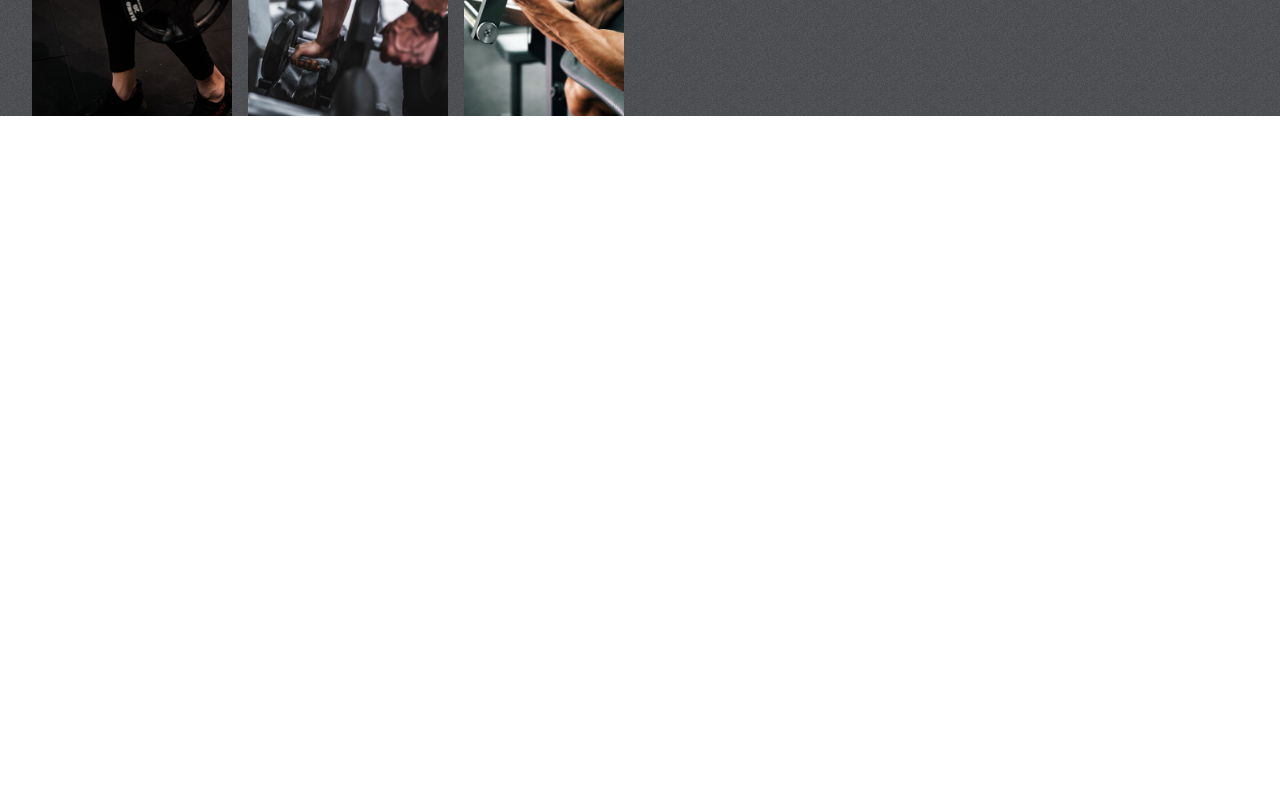
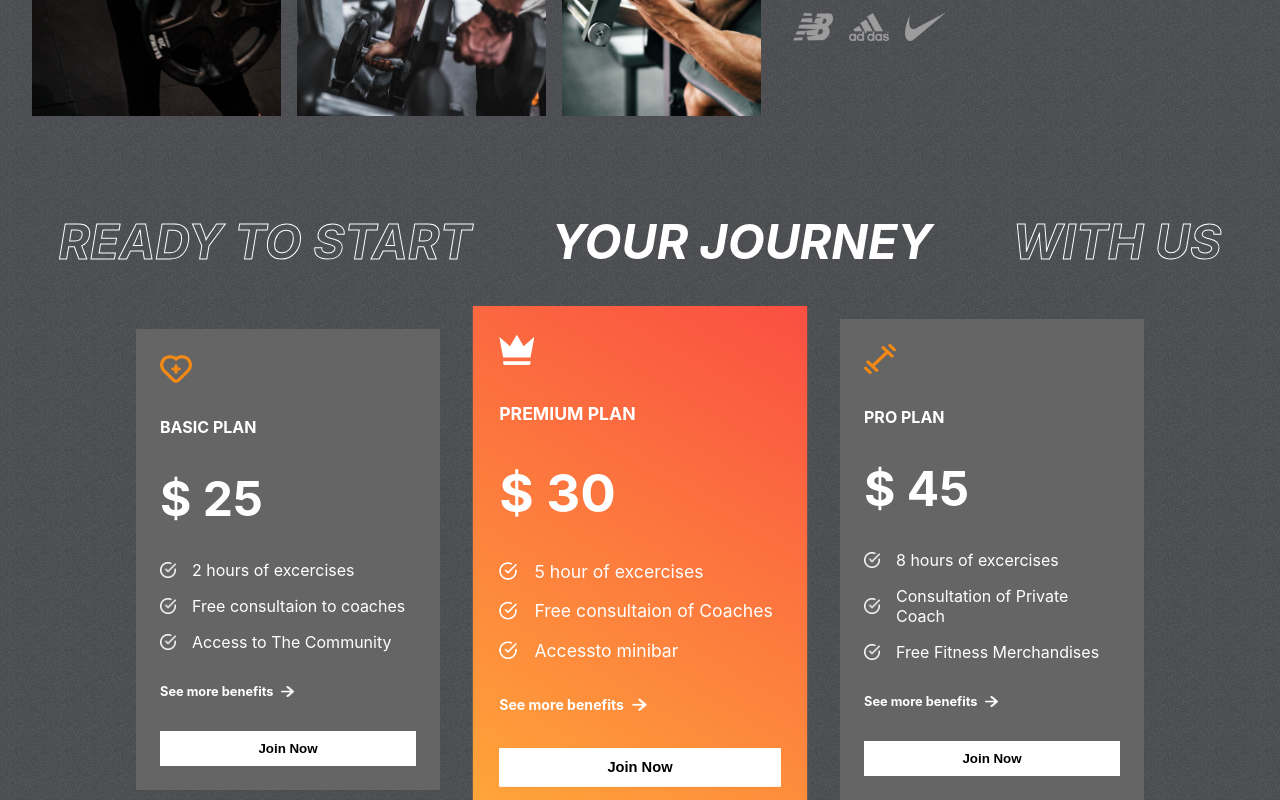
Before and after one commit to delilah07/gym-lp, a React (Create React App) app: page / in a window 1280 px wide. Shown: the part 1611-2411 px from the top of the page. Before the commit the page ends 1727 px from the top, so only its background shows below. Built offline with nearby package versions, Linux system fonts and the light colour scheme.

Commit message:
add plans section

```diff
--- a/src/App.js
+++ b/src/App.js
@@ -1,5 +1,6 @@
 import './App.css';
 import Hero from './components/HeroSection/Hero';
+import Plans from './components/Plans/Plans';
 import Programs from './components/ProgramsSection/Programs';
 import Reasons from './components/Reasons/Reasons';
 
@@ -9,6 +10,7 @@
       <Hero />
       <Programs />
       <Reasons />
+      <Plans />
     </div>
   );
 }
--- /dev/null
+++ b/src/components/Plans/Plans.css
@@ -0,0 +1,72 @@
+.plans {
+  color: #fff;
+  margin: 0 2rem;
+  display: flex;
+  flex-direction: column;
+  gap: 3rem;
+  position: relative;
+}
+.plans__title {
+  justify-content: center;
+  gap: 5rem;
+}
+.plans__categories {
+  display: flex;
+  align-items: center;
+  justify-content: center;
+  gap: 3rem;
+}
+.plans__category {
+  display: flex;
+  flex-direction: column;
+  background: var(--caloryCard);
+  gap: 2rem;
+  padding: 1.5rem;
+  width: 16rem;
+}
+.plans__category:nth-child(2) {
+  background: var(--planCard);
+  transform: scale(1.1);
+}
+.plans__category svg {
+  fill: var(--orange);
+  width: 2rem;
+  height: 2rem;
+}
+.plans__category:nth-child(2) > svg {
+  fill: #fff;
+}
+.plans__category > :nth-child(2) {
+  font-size: 1rem;
+  font-weight: bold;
+}
+.plans__category > :nth-child(3) {
+  font-size: 3rem;
+  font-weight: bold;
+}
+.plans__category > :nth-child(5) {
+  font-size: 0.8rem;
+  font-weight: bold;
+  display: flex;
+  align-items: center;
+  gap: 0.5rem;
+}
+.plans__category > :nth-child(5) img {
+  width: 0.8rem;
+}
+.category__features {
+  display: flex;
+  flex-direction: column;
+  gap: 1rem;
+}
+.feature {
+  display: flex;
+  align-items: center;
+  gap: 1rem;
+}
+.feature img {
+  width: 1rem;
+}
+.features__btn {
+  width: 100%;
+}
--- /dev/null
+++ b/src/components/Plans/Plans.jsx
@@ -0,0 +1,45 @@
+import React from 'react';
+import { plansData } from '../../data/plansData';
+import whiteTick from '../../assets/whiteTick.png';
+import RightArrow from '../../assets/rightArrow.png';
+import './Plans.css';
+
+const Plans = () => {
+  return (
+    <section className="plans">
+      <h2 className="plans__title">
+        <span className="border-text">Ready to start</span>
+        <span>your journey</span>
+        <span className="border-text">with us</span>
+      </h2>
+      <div className="plans__categories">
+        {plansData.map((plan, i) => {
+          return (
+            <div className="plans__category" key={i}>
+              {plan.icon}
+              <h3 className="category__title">{plan.name}</h3>
+              <p className="category__price">$ {plan.price}</p>
+              <div className="category__features">
+                {plan.features.map((feature, i) => {
+                  return (
+                    <div className="feature" key={i}>
+                      <img src={whiteTick} alt="" />
+                      <span>{feature}</span>
+                    </div>
+                  );
+                })}
+              </div>
+              <p>
+                <span>See more benefits</span>
+                <img src={RightArrow} alt="arrow right icon" />
+              </p>
+              <button className="features__btn btn">Join Now</button>
+            </div>
+          );
+        })}
+      </div>
+    </section>
+  );
+};
+
+export default Plans;
--- a/src/components/Reasons/Reasons.css
+++ b/src/components/Reasons/Reasons.css
@@ -5,7 +5,7 @@
   color: #fff;
 }
 .reasons__left {
-  flex: 1 1;
+  /* flex: 1 1; */
   display: grid;
   grid-template-columns: 1fr 1fr 0.8fr;
   gap: 1rem;
@@ -23,10 +23,10 @@
   grid-column: 2/4;
 }
 .reasons__right {
-  flex: 1 1;
+  /* flex: 1 1; */
   text-transform: uppercase;
   display: flex;
-  gap: 1rem;
+  gap: 2rem;
   flex-direction: column;
 }
 .reasons__subtitle {
@@ -34,6 +34,9 @@
 }
 h2.reasons__title {
   gap: 1.3rem;
+}
+h2.reasons__title span {
+  white-space: nowrap;
 }
 .reasons__details {
   display: flex;
@@ -53,6 +56,9 @@
 .partners__title {
   color: var(--gray);
 }
+/* .reasons__partners{
+    mt2
+} */
 .partners__list {
   display: flex;
   gap: 1rem;
```
Also changed, not shown: 1 other file (tests, documents, lock files or other folders).
